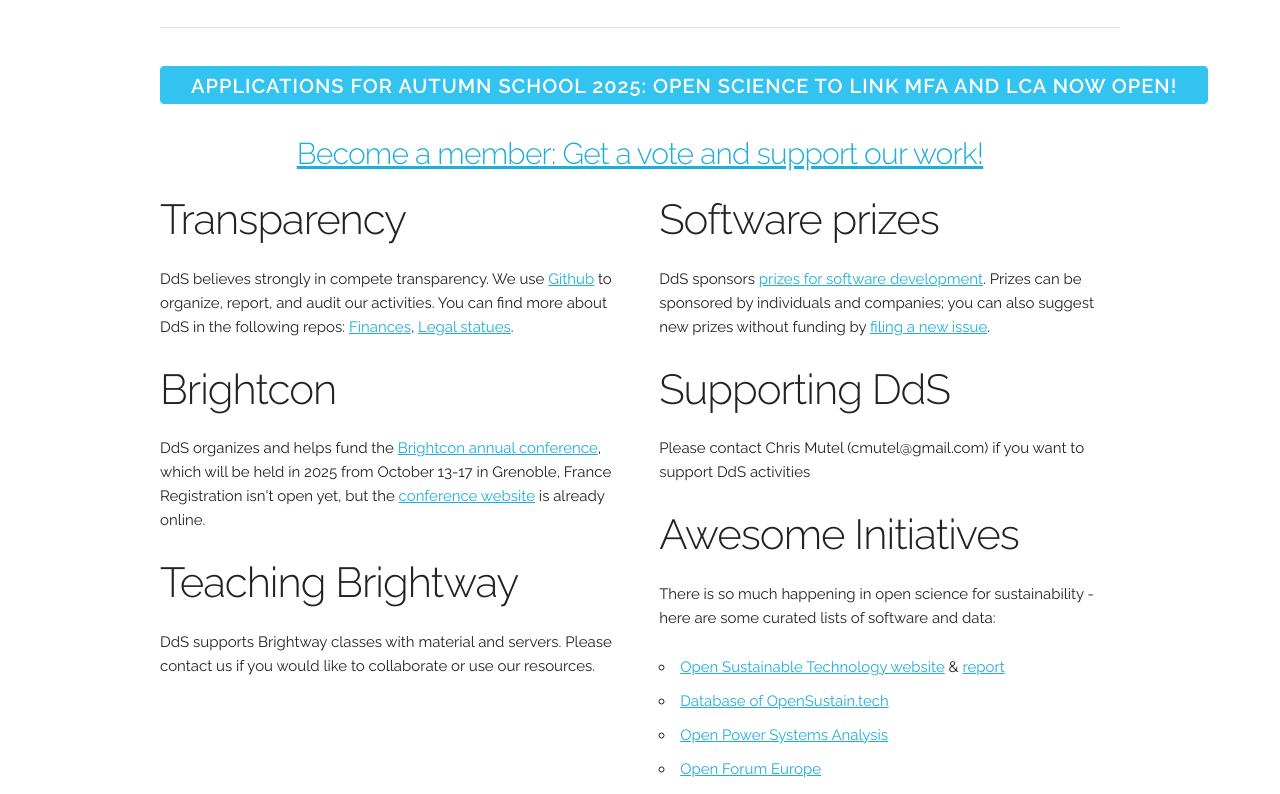
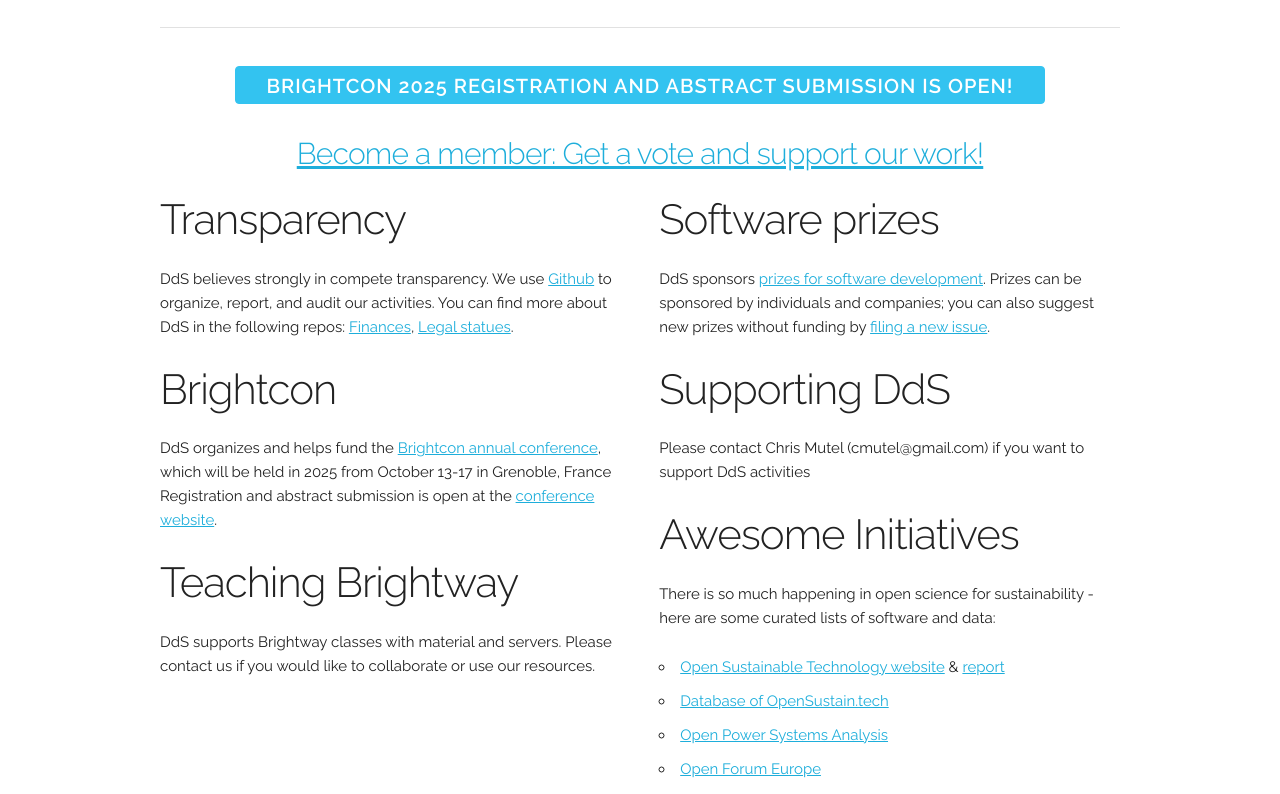
Before and after one commit to Depart-de-Sentier/Depart-de-Sentier.github.io, a plain HTML site: page index.html in a window 1280 px wide. Shown: the part 303-1097 px from the top of the page. Drawn offline with Linux system fonts and the light colour scheme.

Commit message:
Brightcon 2025 registration open

```diff
--- a/index.html
+++ b/index.html
@@ -37,7 +37,7 @@
     <hr />
     <div class="twelve columns">
       <div style="text-align: center;">
-        <h4><a href="https://www.d-d-s.ch/schools/nov-25/" class="button button-primary" style="font-size: 20px;">Applications for Autumn School 2025: Open Science to Link MFA and LCA now open!</a></h4>
+        <h4><a href="https://indico.d-d-s.ch/event/1/" class="button button-primary" style="font-size: 20px;">Brightcon 2025 registration and abstract submission is open!</a></h4>
       </div>
     </div>
     <div class="row">
@@ -48,7 +48,7 @@
         <h2>Transparency</h2>
         <p>DdS believes strongly in compete transparency. We use <a href="https://github.com/Depart-de-Sentier">Github</a> to organize, report, and audit our activities. You can find more about DdS in the following repos: <a href="https://github.com/Depart-de-Sentier/Financial">Finances</a>, <a href="https://github.com/Depart-de-Sentier/Legal">Legal statues</a>.</p>
         <h2>Brightcon</h2>
-        <p>DdS organizes and helps fund the <a href="https://brightcon.link/">Brightcon annual conference</a>, which will be held in 2025 from October 13-17 in Grenoble, France Registration isn't open yet, but the <a href="https://2025.brightcon.link/">conference website</a> is already online.</p>
+        <p>DdS organizes and helps fund the <a href="https://brightcon.link/">Brightcon annual conference</a>, which will be held in 2025 from October 13-17 in Grenoble, France Registration and abstract submission is open at the <a href="https://2025.brightcon.link/">conference website</a>.</p>
         <h2>Teaching Brightway</h2>
         <p>DdS supports Brightway classes with material and servers. Please contact us if you would like to collaborate or use our resources.</p>
       </div>
```
